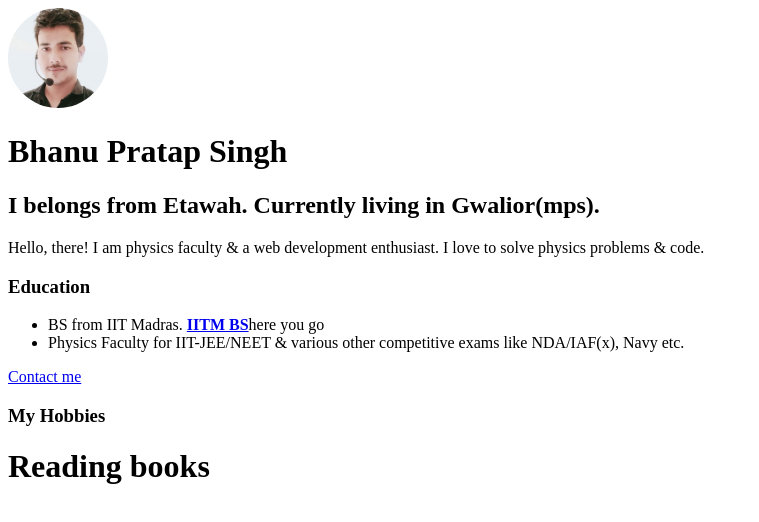
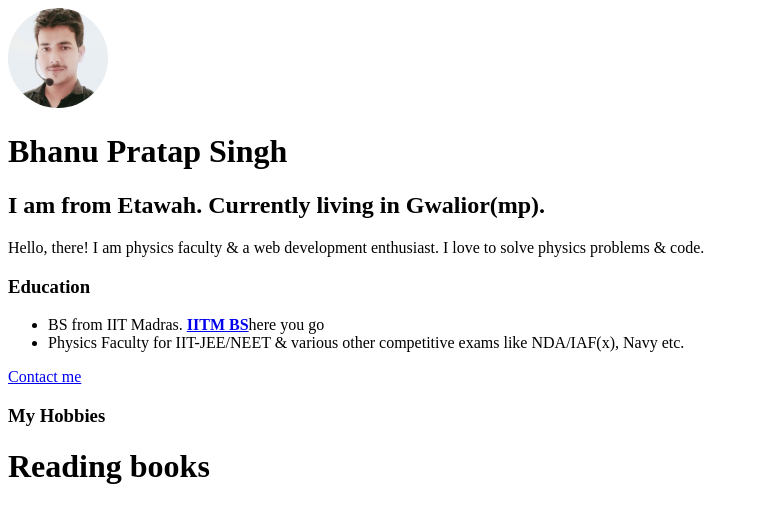
Before and after one commit to bhanuchauhan5015/mypersonal_profile, a plain HTML site: page index.html in a window 1280 px wide. Shown: the whole page, without its empty margins (0-759 px from the left). Drawn offline with Linux system fonts and the light colour scheme.

Commit message:
fourth commit

```diff
--- a/index.html
+++ b/index.html
@@ -9,7 +9,7 @@
 <body>
     <img style="border-radius:50%; height:100px;" src="photos/telephotom.jpg">
     <h1>Bhanu Pratap Singh</h1>
-    <h2>I belongs from Etawah. Currently living in Gwalior(mps).
+    <h2>I am from Etawah. Currently living in Gwalior(mp).
     </h2>
     <p>Hello, there! I am physics faculty & a web development enthusiast. I love to solve physics problems & code.</p>
     <h3>Education</h3>
```
